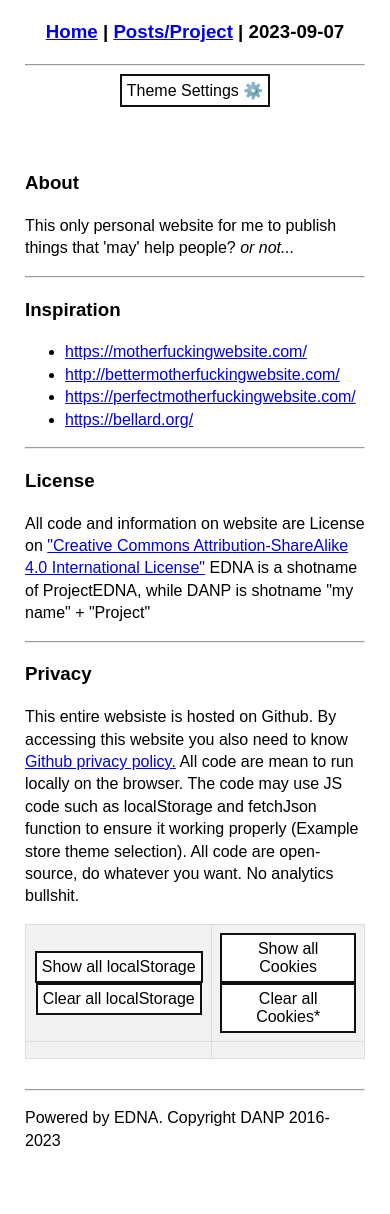
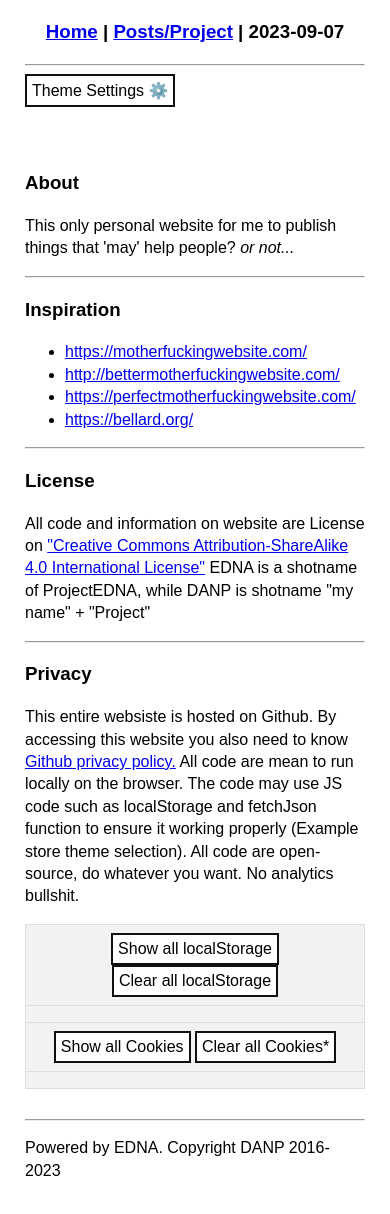
Before and after one commit to officialdanielamani/officialdanielamani.github.io, a plain HTML site: page info.html in a window 390 px wide. Shown: the part 94-1308 px from the top of the page. Before the commit the page ends 1287 px from the top, so only its background shows below. Drawn offline with Linux system fonts and the light colour scheme.

Commit message:
Change info

```diff
--- a/info.html
+++ b/info.html
@@ -43,16 +43,15 @@ All code are mean to run locally on the browser. The code may use JS code such a
     <tr>
         <td><button onclick="showLocalStorage()">Show all localStorage</button>   <button onclick=" deleteLocalStorage()">Clear all localStorage</button>
         </td>
-        <td><button onclick="showCookies()">Show all Cookies</button>   <button onclick="deleteCookies()">Clear all Cookies*</button>
-        </td>
     </tr>
     <tr>
-        <td>
-            <div id = "resultLocalStorage"></div>
-        </td>
-        <td>
-            <div id = "resultCookies"></div>
-        </td>
+        <td><div id = "resultLocalStorage"></div></td>
+    </tr>
+    <tr>
+        <td><button onclick="showCookies()">Show all Cookies</button>   <button onclick="deleteCookies()">Clear all Cookies*</button> </td>
+    </tr>
+    <tr>
+        <td><div id = "resultCookies"></div></td>
     </tr>
 </table>
 <br>
--- a/styles-theme.css
+++ b/styles-theme.css
@@ -6,6 +6,21 @@ body {
     padding: 25px;
     line-height: 1.4;
     font-size: 16px;
+}
+
+#themeButtons {
+    display: none; /* Initially hide on all screens */
+}
+
+/* Media query for small screens (e.g., mobile) */
+@media (max-width: 768px) {
+    #themeSetting {
+        display: block; /* Show the "Settings" button on small screens */
+    }
+
+    #themeButtons.show {
+        display: block; /* Show the option buttons on small screens when the class is applied */
+    }
 }
 
 input, textarea, button,td,th,tr {
```
